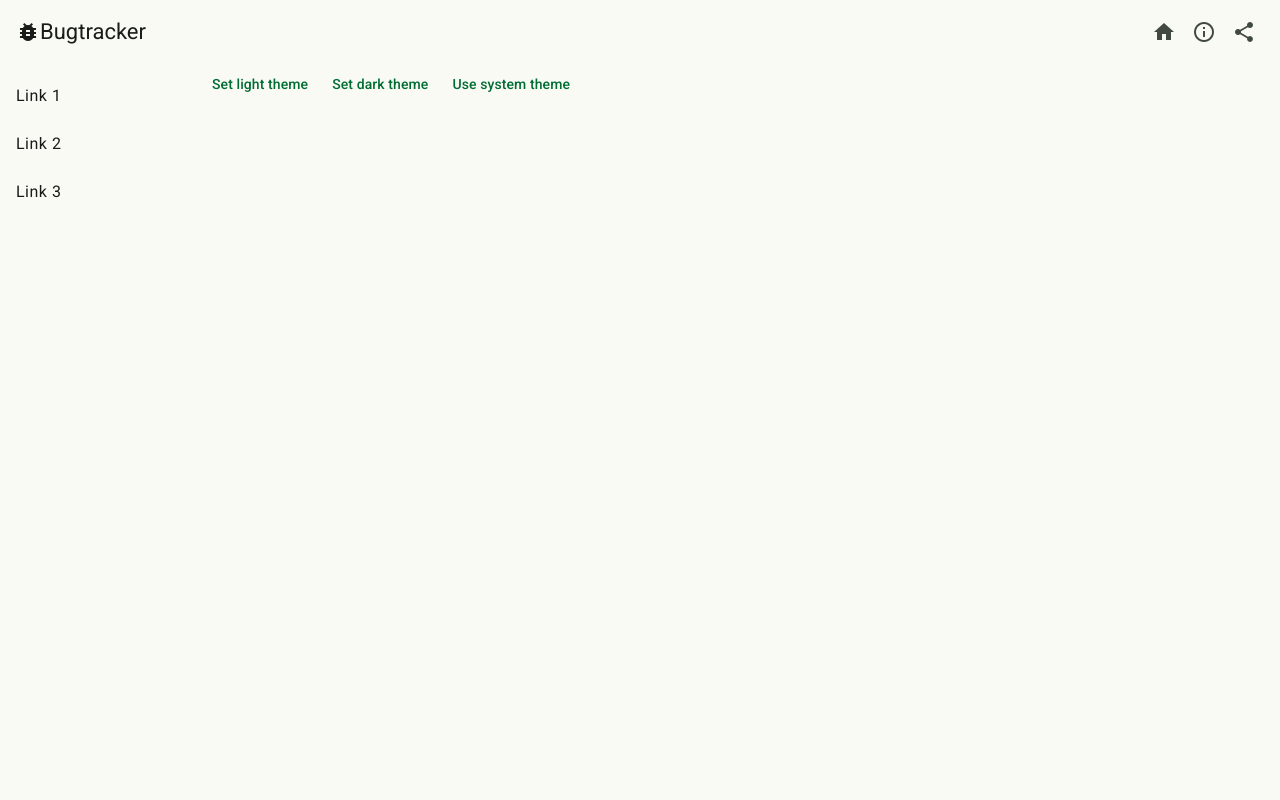
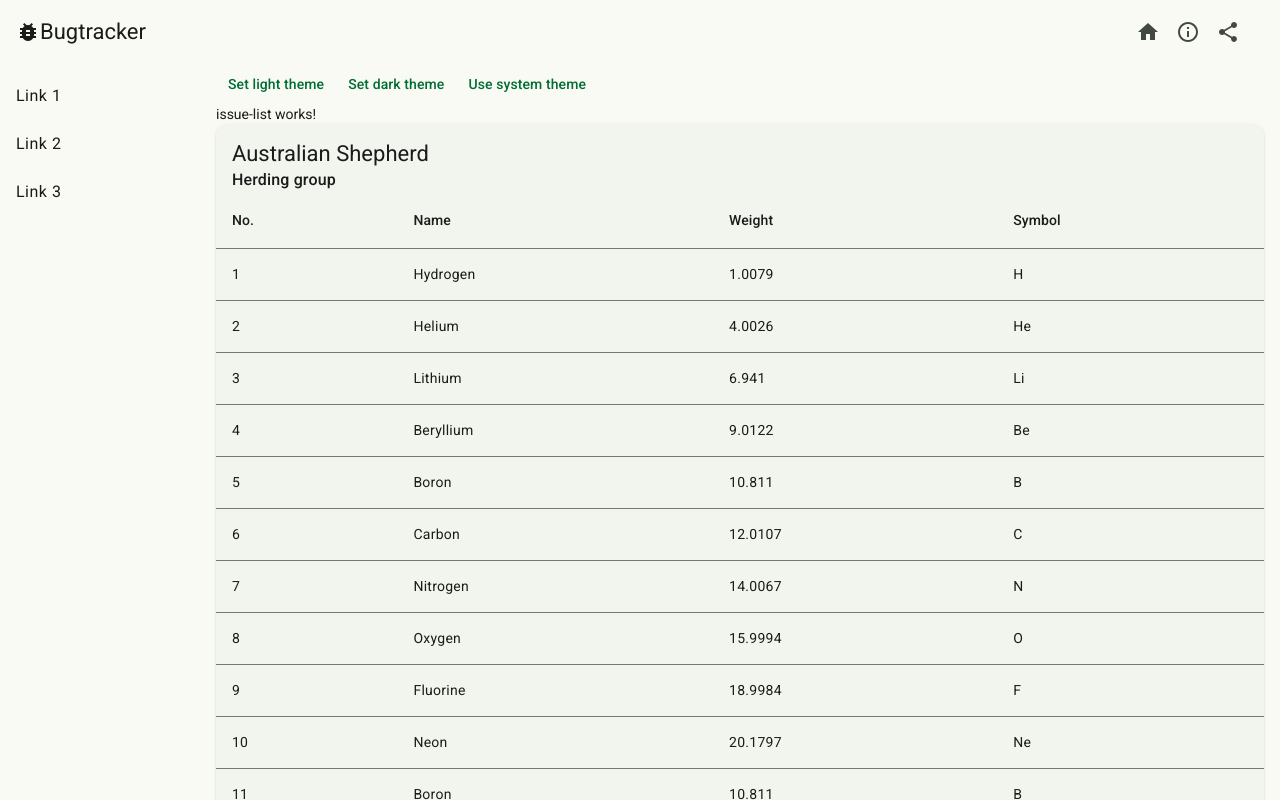
Before and after one commit to kkazm/bugtracker-ui, an Angular app: page / in a window 1280 px wide. Built offline with nearby package versions, Linux system fonts and the light colour scheme.

Commit message:
wip: Add issue-list

```diff
--- /dev/null
+++ b/src/app/issue-list/issue-list.html
@@ -0,0 +1,46 @@
+<p>issue-list works!</p>
+
+<mat-card>
+  <mat-card-header>
+    <mat-card-title> Australian Shepherd</mat-card-title>
+    <mat-card-subtitle>Herding group</mat-card-subtitle>
+  </mat-card-header>
+
+  <table mat-table [dataSource]="dataSource" class="mat-elevation-z8">
+
+    <!--- Note that these columns can be defined in any order.
+          The actual rendered columns are set as a property on the row definition" -->
+
+    <!-- Position Column -->
+    <ng-container matColumnDef="position">
+      <th mat-header-cell *matHeaderCellDef> No.</th>
+      <td mat-cell *matCellDef="let element"> {{ element.position }}</td>
+    </ng-container>
+
+    <!-- Name Column -->
+    <ng-container matColumnDef="name">
+      <th mat-header-cell *matHeaderCellDef> Name</th>
+      <td mat-cell *matCellDef="let element"> {{ element.name }}</td>
+    </ng-container>
+
+    <!-- Weight Column -->
+    <ng-container matColumnDef="weight">
+      <th mat-header-cell *matHeaderCellDef> Weight</th>
+      <td mat-cell *matCellDef="let element"> {{ element.weight }}</td>
+    </ng-container>
+
+    <!-- Symbol Column -->
+    <ng-container matColumnDef="symbol">
+      <th mat-header-cell *matHeaderCellDef> Symbol</th>
+      <td mat-cell *matCellDef="let element"> {{ element.symbol }}</td>
+    </ng-container>
+
+    <tr mat-header-row *matHeaderRowDef="displayedColumns"></tr>
+    <tr mat-row *matRowDef="let row; columns: displayedColumns;"></tr>
+  </table>
+
+  <mat-card-actions>
+    <button matButton>Learn More</button>
+  </mat-card-actions>
+
+</mat-card>
--- /dev/null
+++ b/src/app/issue-list/issue-list.scss
@@ -0,0 +1,4 @@
+table {
+  width: 100%;
+  --mat-table-background-color: transparent;
+}
--- /dev/null
+++ b/src/app/issue-list/issue-list.ts
@@ -0,0 +1,45 @@
+import {Component} from '@angular/core';
+import {MatTableModule} from '@angular/material/table';
+import {MatButtonModule} from '@angular/material/button';
+import {MatCardModule} from '@angular/material/card';
+
+export interface PeriodicElement {
+  name: string;
+  position: number;
+  weight: number;
+  symbol: string;
+}
+
+const ELEMENT_DATA: PeriodicElement[] = [
+  {position: 1, name: 'Hydrogen', weight: 1.0079, symbol: 'H'},
+  {position: 2, name: 'Helium', weight: 4.0026, symbol: 'He'},
+  {position: 3, name: 'Lithium', weight: 6.941, symbol: 'Li'},
+  {position: 4, name: 'Beryllium', weight: 9.0122, symbol: 'Be'},
+  {position: 5, name: 'Boron', weight: 10.811, symbol: 'B'},
+  {position: 6, name: 'Carbon', weight: 12.0107, symbol: 'C'},
+  {position: 7, name: 'Nitrogen', weight: 14.0067, symbol: 'N'},
+  {position: 8, name: 'Oxygen', weight: 15.9994, symbol: 'O'},
+  {position: 9, name: 'Fluorine', weight: 18.9984, symbol: 'F'},
+  {position: 10, name: 'Neon', weight: 20.1797, symbol: 'Ne'},
+  {position: 11, name: 'Boron', weight: 10.811, symbol: 'B'},
+  {position: 12, name: 'Carbon', weight: 12.0107, symbol: 'C'},
+  {position: 13, name: 'Nitrogen', weight: 14.0067, symbol: 'N'},
+  {position: 14, name: 'Oxygen', weight: 15.9994, symbol: 'O'},
+  {position: 15, name: 'Fluorine', weight: 18.9984, symbol: 'F'},
+  {position: 16, name: 'Neon', weight: 20.1797, symbol: 'Ne'},
+];
+
+
+@Component({
+  selector: 'app-issue-list',
+  imports: [MatTableModule, MatCardModule, MatButtonModule],
+  templateUrl: './issue-list.html',
+  styleUrl: './issue-list.scss',
+})
+export class IssueList {
+
+  displayedColumns: string[] = ['position', 'name', 'weight', 'symbol'];
+  dataSource = ELEMENT_DATA;
+
+
+}
--- a/src/app/main/main.html
+++ b/src/app/main/main.html
@@ -14,6 +14,7 @@
     </mat-nav-list>
   </mat-sidenav>
   <mat-sidenav-content>
+    <!-- Add Content Here -->
     <mat-toolbar color="primary">
       @if (isHandset$ | async) {
         <button
@@ -45,6 +46,6 @@
     <button matButton (click)="themeManager.setTheme('dark')">Set dark theme</button>
     <button matButton (click)="themeManager.setTheme('light dark')">Use system theme</button>
 
-    <!-- Add Content Here -->
+    <app-issue-list></app-issue-list>
   </mat-sidenav-content>
 </mat-sidenav-container>
--- a/src/app/main/main.scss
+++ b/src/app/main/main.scss
@@ -19,3 +19,7 @@
   top: 0;
   z-index: 1;
 }
+
+mat-sidenav-content {
+  padding: 0 1rem 1rem 1rem;
+}
--- a/src/app/main/main.ts
+++ b/src/app/main/main.ts
@@ -9,6 +9,7 @@ import {AsyncPipe} from '@angular/common';
 import {BreakpointObserver, Breakpoints} from '@angular/cdk/layout';
 import {Observable} from 'rxjs';
 import {map, shareReplay} from 'rxjs/operators';
+import {IssueList} from '../issue-list/issue-list';
 
 @Component({
   selector: 'app-main',
@@ -19,13 +20,14 @@ import {map, shareReplay} from 'rxjs/operators';
     MatSidenavModule,
     MatListModule,
     AsyncPipe,
+    IssueList,
   ],
   templateUrl: './main.html',
   styleUrl: './main.scss'
 })
 export class Main {
+  themeManager = inject(ThemeManager);
   private injector = inject(Injector);
-  themeManager = inject(ThemeManager);
   private breakpointObserver = inject(BreakpointObserver);
 
   isHandset$: Observable<boolean> = this.breakpointObserver.observe(Breakpoints.Handset)
```
Also changed, not shown: package.json (+9 -9 lines), 2 other files (tests, documents, lock files or other folders).
